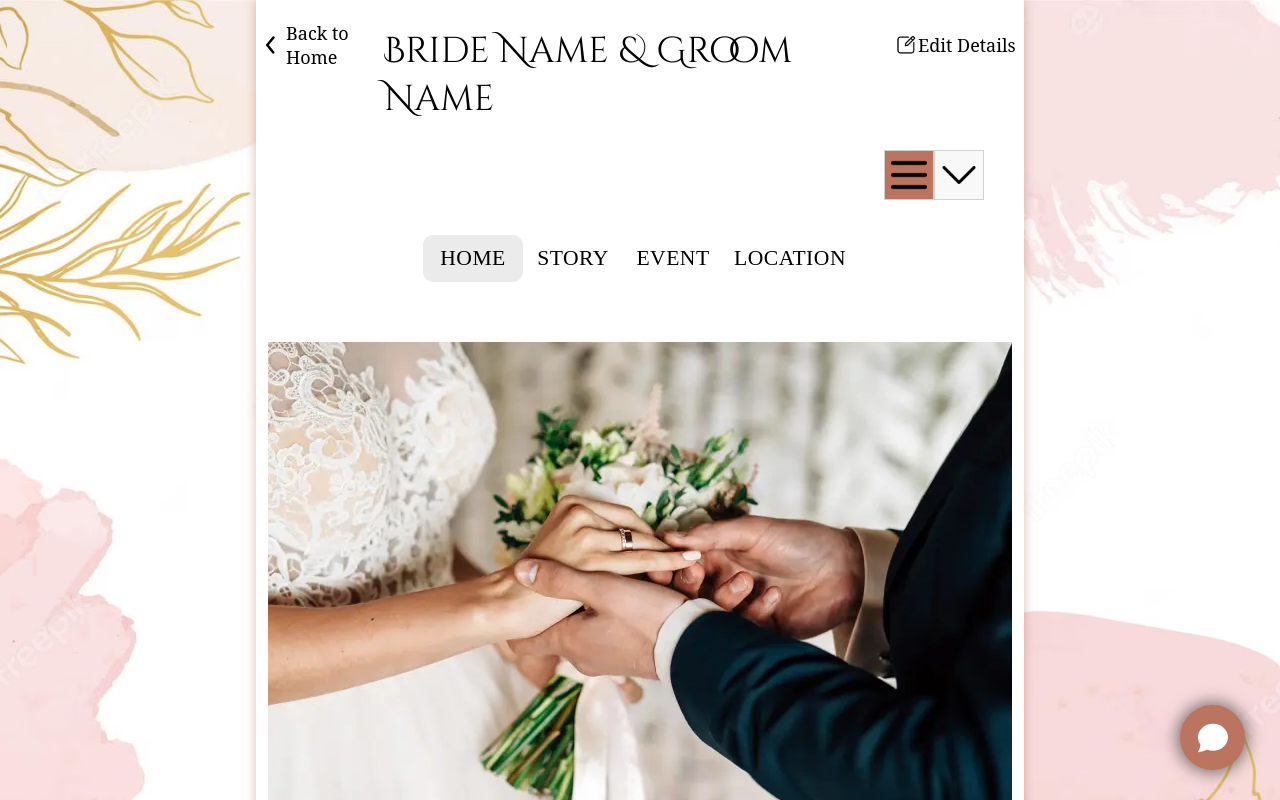
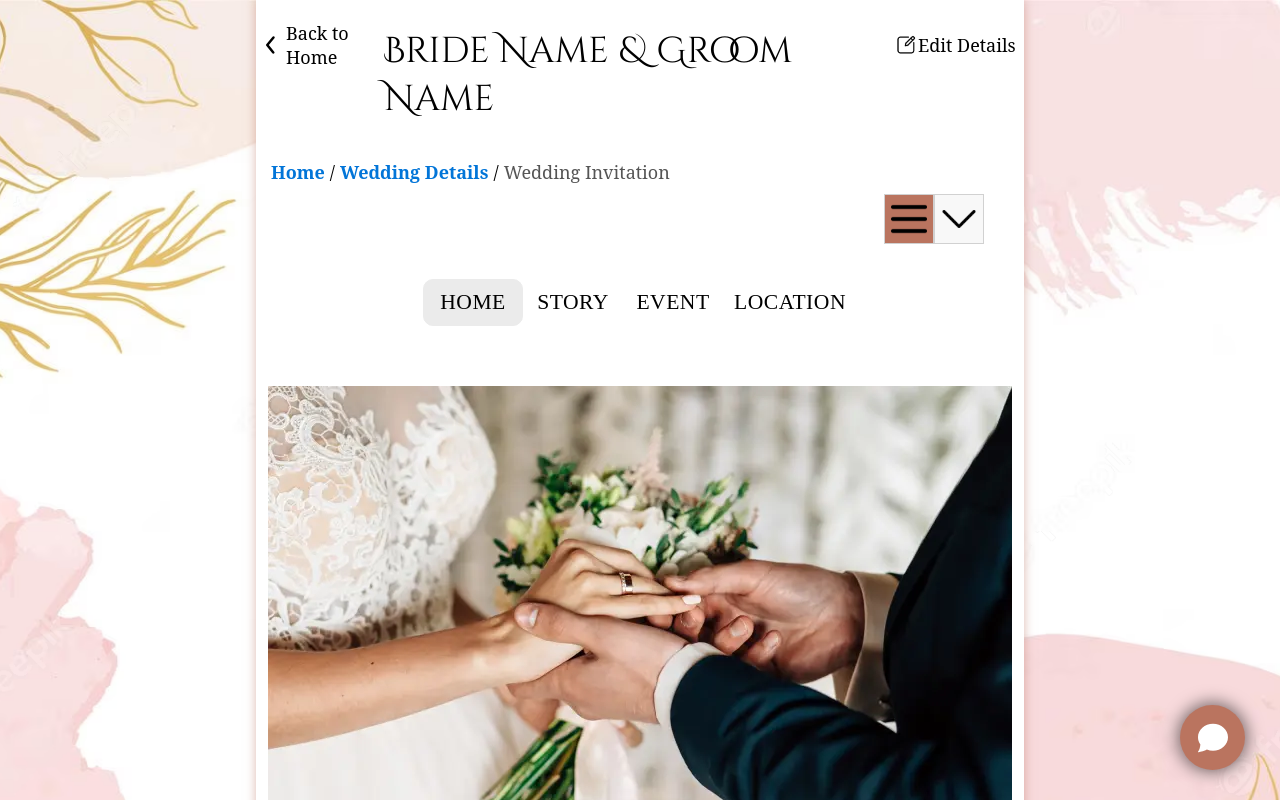
Before and after one commit to charitha-gmu/Stories-to-tell, a React (Create React App) app: page /#/invitation in a window 1280 px wide. Shown: the top 800 px of the page. Built offline with nearby package versions, Linux system fonts and the light colour scheme.

Commit message:
Add naviagation bread crumbs

```diff
--- a/src/containers/WeddingWebsite/index.tsx
+++ b/src/containers/WeddingWebsite/index.tsx
@@ -5,7 +5,7 @@ import WeddingInvitationEvent from "./Event";
 import WeddingInvitationLocation from "./Location";
 import ButtonTabs from "components/ButtonTabs";
 import BackButton from "components/backButton";
-import { useNavigate } from "react-router-dom";
+import { Link, useNavigate } from "react-router-dom";
 import { edit } from "assets/images";
 import DropdownTabs from "components/DropdownTabs";
 import ViewToggleButtons from "components/ViewToggleButtons";
@@ -37,6 +37,28 @@ const WeddingWebsite = (props: WeddingWebsiteProps) => {
     setSelectedTab(tab);
   };
 
+  const styles = {
+    breadcrumbs: {
+      padding: "10px 15px",
+      borderRadius: "5px",
+      display: "flex",
+      alignItems: "center",
+      listStyle: "none",
+    },
+    breadcrumbLink: {
+      textDecoration: "none",
+      color: "#0275d8",
+      marginRight: "5px",
+      fontWeight: "bold",
+    },
+    breadcrumbText: {
+      color: "#555",
+      marginRight: "5px",
+    },
+    separator: {
+      marginRight: "5px",
+    },
+  };
   const render_content = () => {
     switch (selectedTab[0]) {
       case navBarTypes.home:
@@ -108,6 +130,18 @@ const WeddingWebsite = (props: WeddingWebsiteProps) => {
             </div>
           </div>
         </div>
+        <div style={styles.breadcrumbs}>
+          <Link to="/" style={styles.breadcrumbLink}>
+            Home
+          </Link>
+          <span style={styles.separator}>/</span>
+          <Link to="/details-form" style={styles.breadcrumbLink}>
+            Wedding Details
+          </Link>
+          <span style={styles.separator}>/</span>
+
+          <span style={styles.breadcrumbText}>Wedding Invitation</span>
+        </div>
         <div
           style={{
             display: "flex",
```
